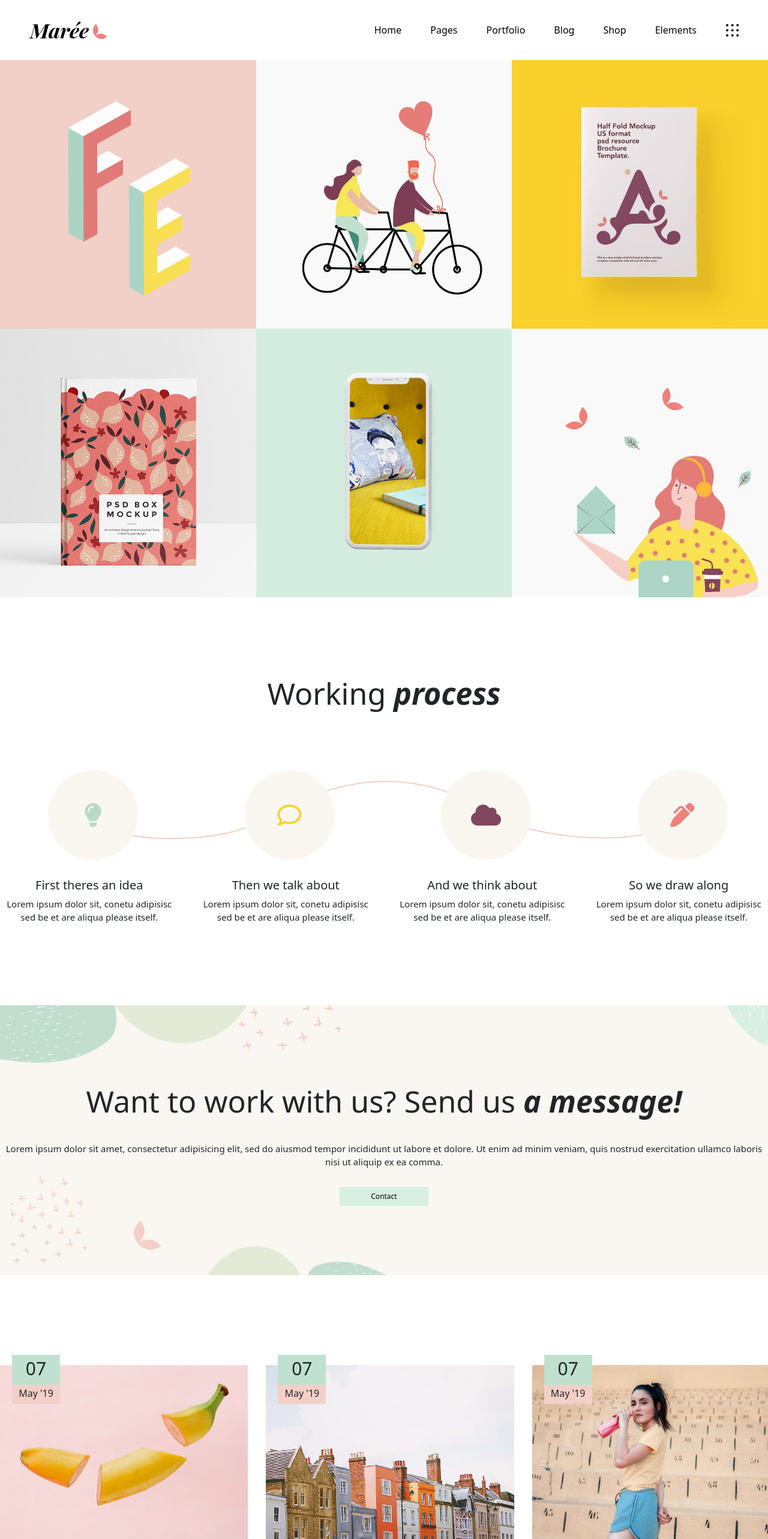
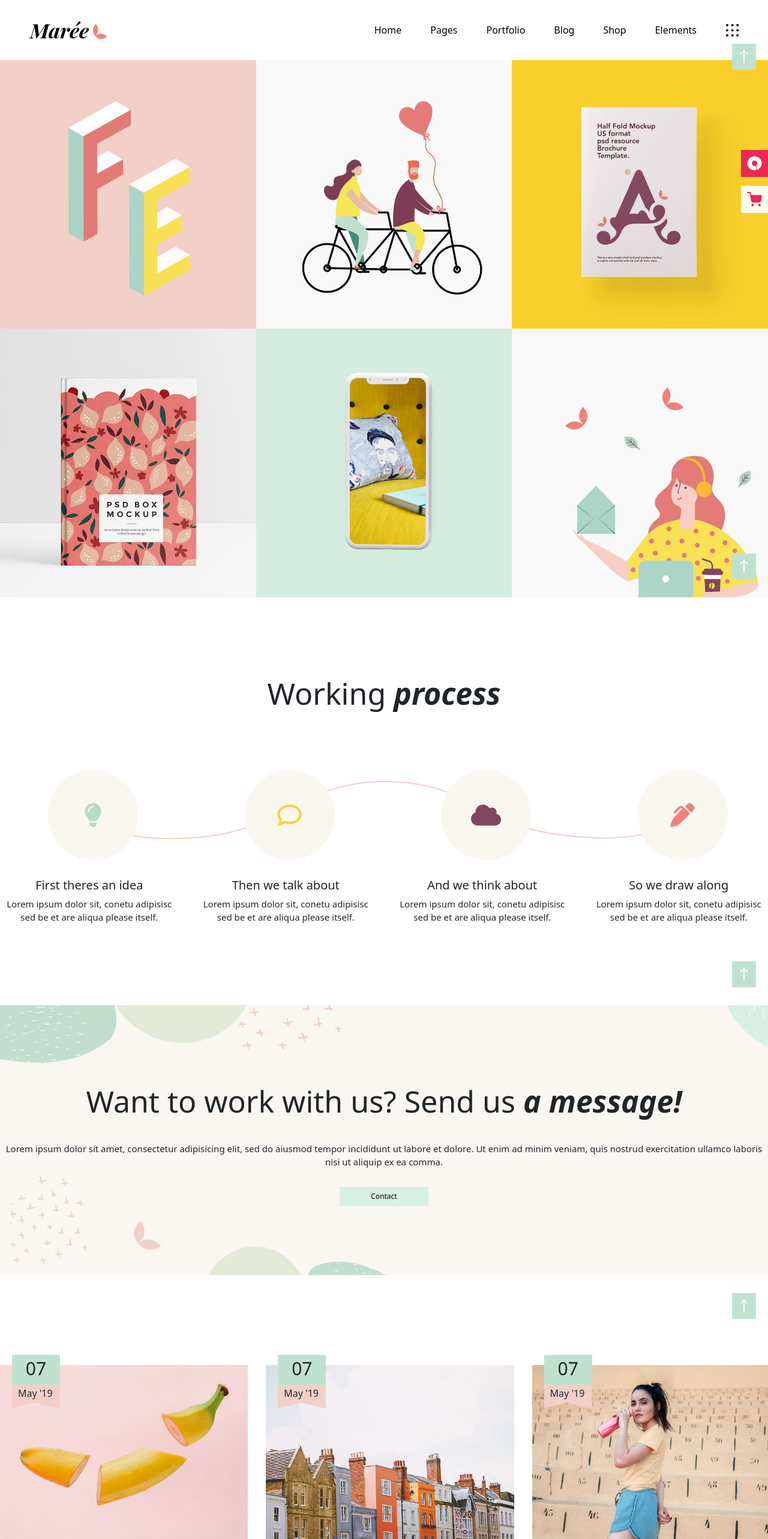
Before and after one commit to michele-pupo/proj-html-vuejs, a Vue app: page / in a window 1280 px wide. Shown: the top 2566 px of the page at 60% size. Built offline with nearby package versions, Linux system fonts and the light colour scheme.

Commit message:
insert logos in absolute position

```diff
--- a/src/components/Blog.vue
+++ b/src/components/Blog.vue
@@ -6,6 +6,7 @@ export default {
 </script>
 
 <template>
+    <div id="container">
         <div id="blog">
             <div id="blog-title">
                 <h2 class="text-center">Working <i>process</i></h2>
@@ -49,9 +50,16 @@ export default {
                 </div>
             </div>
         </div>
+        <div id="top">
+            <img src="../../public/svg/svg-2.svg" alt="">
+        </div>
+    </div>
 </template>
 
 <style lang="scss" scoped>
+    #container{
+        position: relative;
+
         #blog{
             height: 550px;
 
@@ -127,4 +135,17 @@ export default {
                 }
             }
         }
+
+        #top{
+            width: 30px;
+
+            img{
+                background-color: #c0e1cf;
+                position: absolute;
+                bottom: 30px;
+                right: 20px;
+                padding: 10px;
+            }
+        }
+    }
 </style>
--- a/src/components/Elements.vue
+++ b/src/components/Elements.vue
@@ -40,6 +40,7 @@ export default {
 </script>
 
 <template>
+    <div id="container">
         <div id="image-list">
             <ElementsImageItem
                 v-for="currentImage in images"
@@ -51,14 +52,37 @@ export default {
                 :date="currentImage.date">
             </ElementsImageItem>
         </div>
+        <div id="top">
+            <img src="../../public/svg/svg-2.svg" alt="">
+        </div>
+    </div>
+
 </template>
 
 <style lang="scss" scoped>
+    #container{
+        position: relative;
+
         #image-list{
             width: 1300px;
             margin: 0px auto;
             display: flex;
             gap: 30px;
             padding: 150px 0px 80px 0px;
+
         }
+
+        #top{
+            width: 30px;
+
+            img{
+                background-color: #c0e1cf;
+                position: absolute;
+                top: 30px;
+                right: 20px;
+                padding: 10px;
+            }
+        }
+    }
+
 </style>
--- a/src/components/ElementsImageItem.vue
+++ b/src/components/ElementsImageItem.vue
@@ -25,8 +25,10 @@ export default {
             <div id="day">
                 <h5>{{ number }}</h5>
             </div>
-            <div id="month">
-                <h6>{{ date }}</h6>
+            <div id="month-container">
+                <div id="month">
+                    <h6>{{ date }}</h6>
+                </div>
             </div>
         </div>
    </div>
@@ -72,11 +74,23 @@ export default {
                 }
             }
 
-            #month{
-                background-color: #f3d0c7;
-                width: 80px;
+            #month-container{
+                width: 97px;
+                height: 100px;
                 text-align: center;
-                padding-top: 5px;
+                overflow: hidden;
+                position: relative;
+
+                #month{
+                    width: 120%;
+                    height: 50%;
+                    background-color: #f3d0c7;
+                    padding-top: 5px;
+                    position: absolute;
+                    bottom: 40;
+                    right: 0;
+                    clip-path: polygon(15% 0%, 85% 0%, 85% 80%, 50% 60%, 15% 80%);
+                }
             }
         }
     }
--- a/src/components/Portfolio.vue
+++ b/src/components/Portfolio.vue
@@ -41,6 +41,7 @@ export default {
 </script>
 
 <template>
+    <div id="container">
         <div id="images-list">
             <PortfolioImageItem
                 v-for="currentImage in images"
@@ -48,11 +49,79 @@ export default {
                 :name="currentImage.name">
             </PortfolioImageItem>
         </div>
+        <div id="top">
+            <img src="../../public/svg/svg-2.svg" alt="">
+        </div>
+        <div id="top-2">
+            <img src="../../public/svg/svg-2.svg" alt="">
+        </div>
+        <div id="cart">
+            <img src="../../public/svg/svg-6.svg" alt="">
+        </div>
+        <div id="logo">
+            <img src="../../public/svg/svg-4.svg" alt="">
+        </div>
+    </div>
 </template>
 
 <style lang="scss" scoped>
+    #container{
+        position: relative;
+
         #images-list{
             display: flex;
             flex-flow: row wrap;
         }
+
+        #top{
+            width: 30px;
+
+            img{
+                background-color: #c0e1cf;
+                position: absolute;
+                bottom: 30px;
+                right: 20px;
+                padding: 10px;
+            }
+        }
+
+        #top-2{
+            width: 30px;
+
+            img{
+                background-color: #c0e1cf;
+                position: absolute;
+                bottom: 880px;
+                right: 20px;
+                padding: 10px;
+            }
+        }
+
+        #cart{
+            width: 30px;
+
+            img{
+                background-color: #fffff2;
+                width: 45px;
+                position: absolute;
+                top: 210px;
+                right: 0;
+                padding: 10px;
+            }
+        }
+
+        #logo{
+            width: 30px;
+
+            img{
+                background-color: #ee2852;
+                width: 45px;
+                position: absolute;
+                top: 150px;
+                right: 0;
+                padding: 10px;
+            }
+        }
+    }
+
 </style>./PortfolioImageItem.vue
```
Lines whose indentation alone changed are shown as unchanged.
